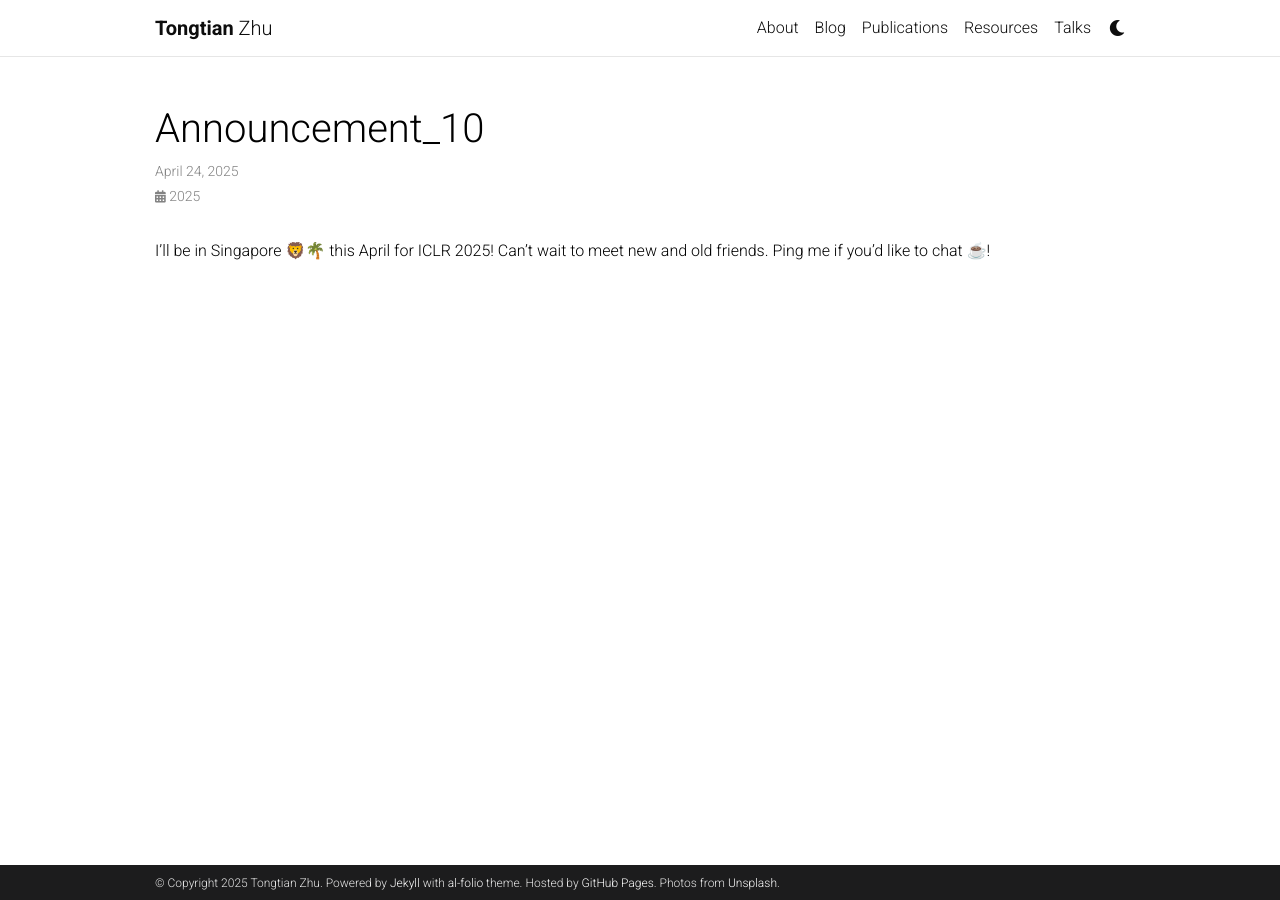
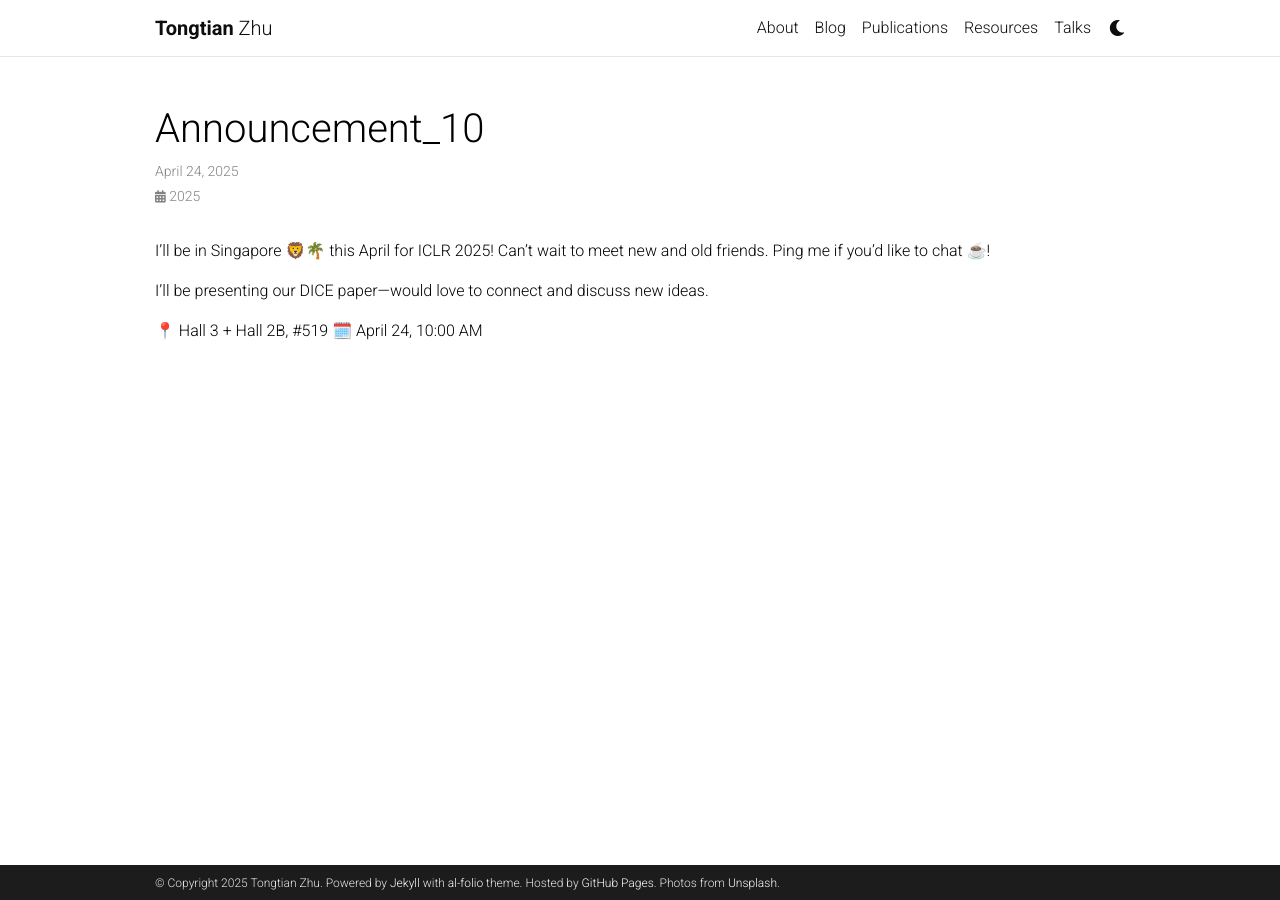
Before and after one commit to Raiden-Zhu/Raiden-Zhu.github.io, a Jekyll site: the page built from _news/announcement_10.md, in a window 1280 px wide. Built offline with Jekyll 4.4.1, drawn with Linux system fonts in a browser that asks for light colours; comment, search, counter and statistics services are not loaded; a style sheet for code colours, icons or effects is not loaded.

Commit message:
Update announcement_10.md

```diff
--- a/_news/announcement_10.md
+++ b/_news/announcement_10.md
@@ -6,3 +6,7 @@ related_posts: false
 ---
 
 I’ll be in Singapore 🦁🌴 this April for ICLR 2025! Can’t wait to meet new and old friends. Ping me if you’d like to chat ☕️!
+
+I'll be presenting our DICE paper—would love to connect and discuss new ideas.
+
+📍 Hall 3 + Hall 2B, #519    🗓️ April 24, 10:00 AM
```
